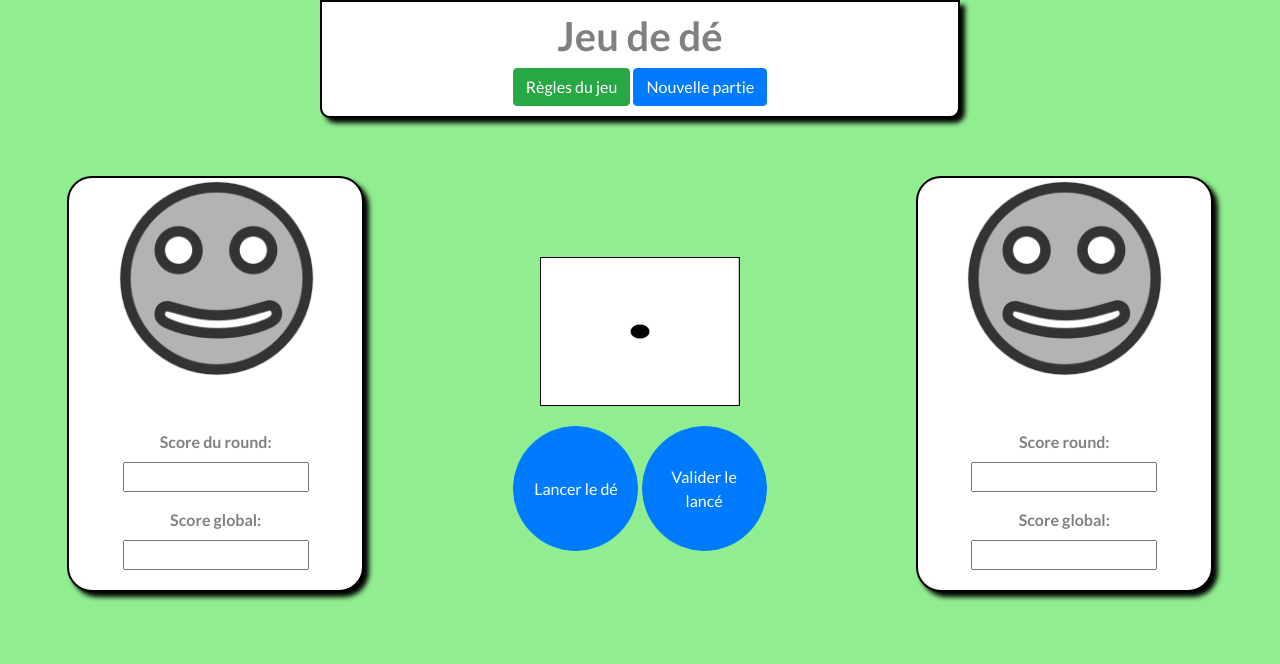
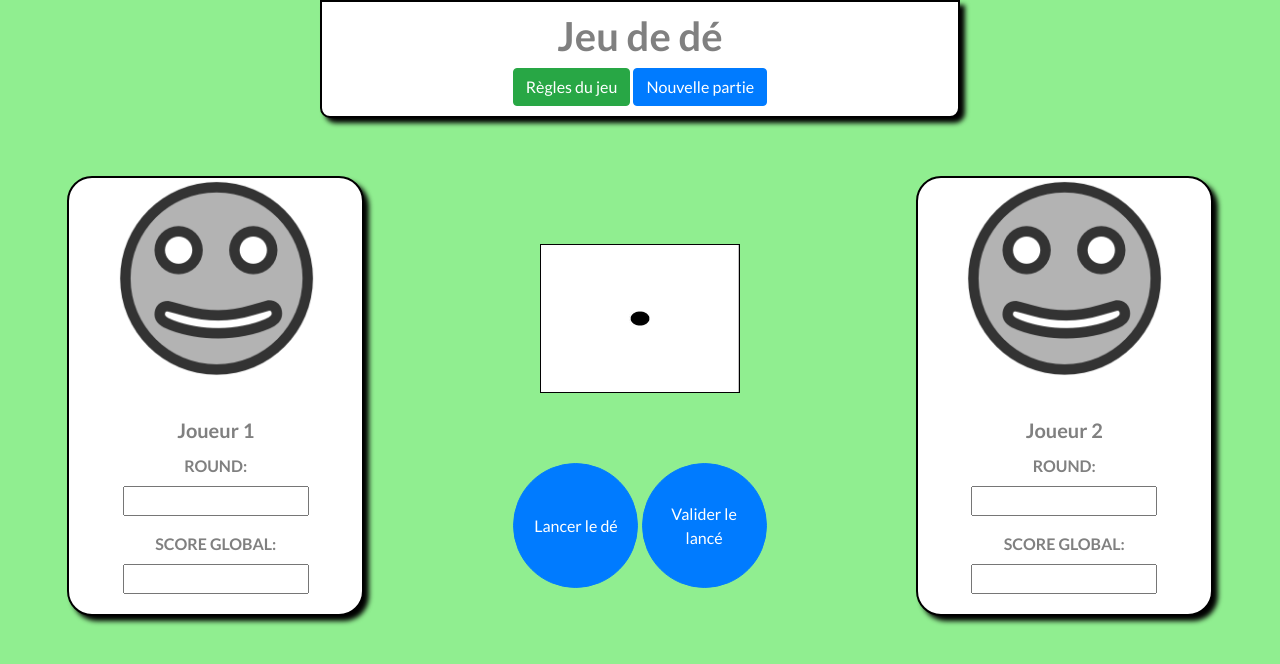
Before and after one commit to Brunod32/lejeudede, a PHP site: page / in a window 1280 px wide. Shown: the top 664 px of the page. Run offline with PHP 8.4, Linux system fonts and the light colour scheme.

Commit message:
Add minor modifications

```diff
--- a/index.html
+++ b/index.html
@@ -6,7 +6,7 @@
   <meta name="viewport" content="width=device-width, initial-scale=1.0">
     <!--  Bootstrap  -->
   <link rel="stylesheet" href="https://stackpath.bootstrapcdn.com/bootstrap/4.3.1/css/bootstrap.min.css" integrity="sha384-ggOyR0iXCbMQv3Xipma34MD+dH/1fQ784/j6cY/iJTQUOhcWr7x9JvoRxT2MZw1T" crossorigin="anonymous">
-    <!--  Google-->
+    <!--  Google Font  -->
   <link href='http://fonts.googleapis.com/css?family=Lato:400,700' rel='stylesheet' type='text/css'>
     <!--  Style CSS personnel  -->
   <link rel="stylesheet" href="style.css">
@@ -76,6 +76,7 @@
     <button type="button" class="btn btn-success" data-toggle="modal" data-target="#rules" id="rules">Règles du jeu</button>
     <button type="button" class="btn btn-primary" data-toggle="modal" data-target="#newGame" id="newGame">Nouvelle partie</button>
   </div>
+
   <div class="row justify-content-around text-center">
     <div class="col-10 col-md-3 mb-5 mt-2">
       <div class="card" id="player1">
@@ -83,20 +84,21 @@
           <img id="avatarPlayer1"src="./pictures/ksmiletris.png" alt="player 1">
         </div>
         <div class="card-body">
-          <h5 class="card-title" id="name1"></h5>
+          <h5 class="card-title" id="name1">Joueur 1</h5>
           <p class="card-text" id="round1">
-            <label for="currentScore1">Score du round:</label>
+            <label for="currentScore1">ROUND:</label>
             <br>
             <input type="text" id="currentScore1">
           </p>
           <p class="card-text" id="global1">
-            <label for="globalScore1">Score global:</label>
+            <label for="globalScore1">SCORE GLOBAL:</label>
             <br>
             <input type="text" id="globalScore1">
           </p>
         </div>
       </div>
     </div>
+
     <div id="btn-container">
       <div id="picsDe">
         <img id="img-dice" src="./pictures/dice-1.png" alt="1">
@@ -107,20 +109,21 @@
         </audio>
       <button type="button" id="hold" class="btn btn-primary">Valider le lancé</button>
     </div>
+
     <div class="col-10 col-md-3 mb-5 mt-2">
       <div class="card" id="player2">
         <div class="text-center">
           <img id="avatarPlayer2" src="./pictures/ksmiletris.png" alt="player 2">
         </div>
         <div class="card-body">
-          <h5 class="card-title" id="name2"></h5>
+          <h5 class="card-title" id="name2">Joueur 2</h5>
           <p class="card-text" id="round2">
-            <label for="currentScore2">Score round:</label>
+            <label for="currentScore2">ROUND:</label>
             <br>
             <input type="text" id="currentScore2">
           </p>
           <p class="card-text" id="global2">
-            <label for="globalScore2">Score global:</label>
+            <label for="globalScore2">SCORE GLOBAL:</label>
             <br>
             <input type="text" id="globalScore2">
           </p>
--- a/script.js
+++ b/script.js
@@ -1,3 +1,4 @@
+// initialisation des variables
 let firstPlayerName = document.getElementById('firstPlayer');
 let secondPlayerName = document.getElementById('secondPlayer');
 let btnModal = document.getElementById('closeModal');
@@ -11,18 +12,22 @@ let current2 = document.getElementById('currentScore2');
 let global1 = document.getElementById('globalScore1');
 let global2 = document.getElementById('globalScore2');
 
-
-// Personnalisation du nom des joueurs
-btnModal.addEventListener('click', function() {
-  name1.textContent = firstPlayerName.value;
-  name2.textContent = secondPlayerName.value;
-
-  gambling.play()
+// Réinitialisation des scores
+function resetScore() {
   current1.value = 0;
   current2.value = 0;
   global1.value = 0;
   global2.value = 0;
-});
+};
+
+// Personnalisation du nom des joueurs
+btnModal.addEventListener('click', function() {
+  name1.textContent = firstPlayerName.value.toUpperCase();
+  name2.textContent = secondPlayerName.value.toUpperCase();
+
+  gambling.play()
+  resetScore()
+  });
 
 // personnalisation de l'avatar
 avatarPlayer1.addEventListener('click', function() {
@@ -62,7 +67,8 @@ function effectuerLanceDe() {
 
 function lanceDe() {
   let de = Math.ceil(Math.random() * 6);
-  current1.value = de;
+  current1.textContent = de;
+
   // Affiche l'image du dé en fonction de la valeur de random
   let imgDice = document.getElementById('img-dice');
   if (de === 1) {
--- a/style.css
+++ b/style.css
@@ -72,3 +72,7 @@ audio {
   font-weight: 1000;
   color: grey;
 }
+
+#picsDe {
+  margin-bottom: 50px;
+}
```
